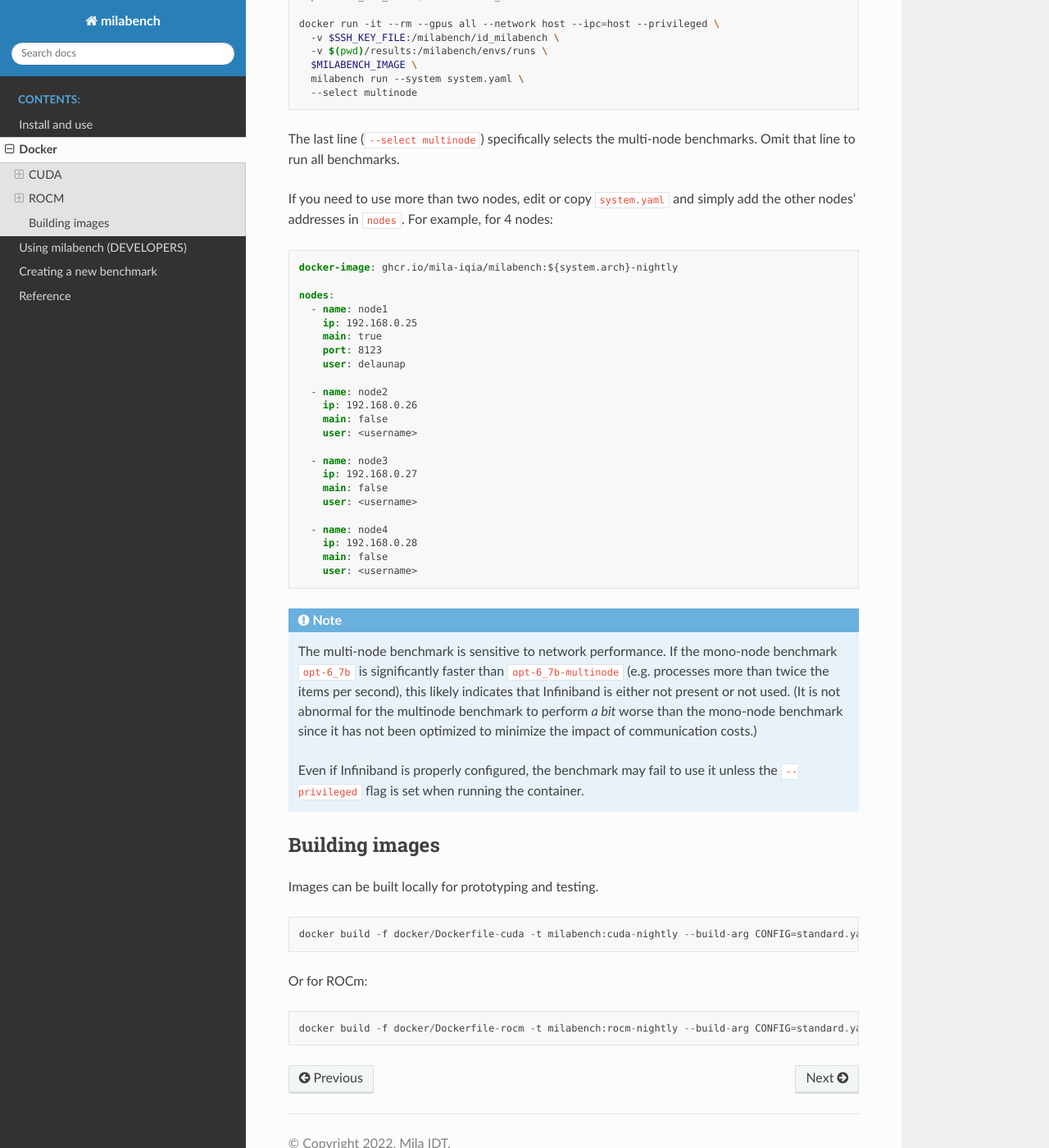
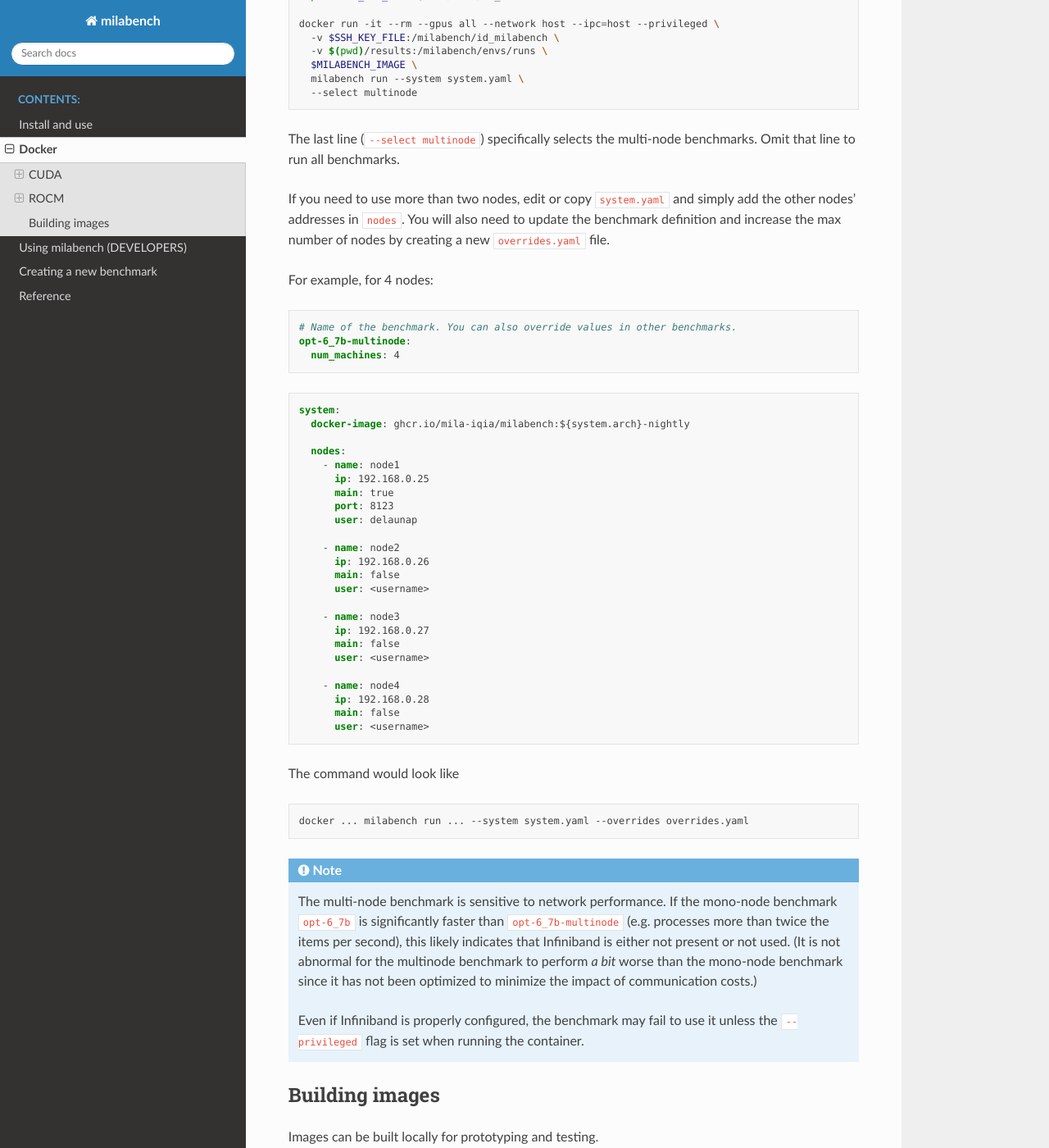
Before and after one commit to mila-iqia/milabench, a Sphinx documentation site: the page built from docs/docker.rst, in a window 1280 px wide and 1400 px high, scrolled down 2927 px. Shown: the whole window at 82% size. Built offline with Sphinx 7.4.7 and the Read the Docs theme 2.0.0, drawn with Linux system fonts in a browser that asks for light colours.

Commit message:
Update doc

```diff
--- a/docs/docker.rst
+++ b/docs/docker.rst
@@ -111,20 +111,20 @@
 
 .. code-block:: yaml
 
-  system:
-    docker-image: ghcr.io/mila-iqia/milabench:${system.arch}-nightly
+   system:
+     docker-image: ghcr.io/mila-iqia/milabench:${system.arch}-nightly
 
-    nodes:
-      - name: node1
-        ip: 192.168.0.25
-        main: true
-        port: 8123
-        user: <username>
+     nodes:
+       - name: node1
+         ip: 192.168.0.25
+         main: true
+         port: 8123
+         user: <username>
 
-      - name: node2
-        ip: 192.168.0.26
-        main: false
-        user: <username>
+       - name: node2
+         ip: 192.168.0.26
+         main: false
+         user: <username>
 
 
 Then, the command should look like this:
@@ -145,33 +145,53 @@
 
 The last line (``--select multinode``) specifically selects the multi-node benchmarks. Omit that line to run all benchmarks.
 
-If you need to use more than two nodes, edit or copy ``system.yaml`` and simply add the other nodes' addresses in ``nodes``. For example, for 4 nodes:
+If you need to use more than two nodes, edit or copy ``system.yaml`` and simply add the other nodes' addresses in ``nodes``.
+You will also need to update the benchmark definition and increase the max number of nodes by creating a new ``overrides.yaml`` file.
+
+For example, for 4 nodes:
+
 
 .. code-block:: yaml
 
-    docker-image: ghcr.io/mila-iqia/milabench:${system.arch}-nightly
+   # Name of the benchmark. You can also override values in other benchmarks.
+   opt-6_7b-multinode:
+     num_machines: 4
 
-    nodes:
-      - name: node1
-        ip: 192.168.0.25
-        main: true
-        port: 8123
-        user: delaunap
 
-      - name: node2
-        ip: 192.168.0.26
-        main: false
-        user: <username>
+.. code-block:: yaml
 
-      - name: node3
-        ip: 192.168.0.27
-        main: false
-        user: <username>
+   system:
+     docker-image: ghcr.io/mila-iqia/milabench:${system.arch}-nightly
 
-      - name: node4
-        ip: 192.168.0.28
-        main: false
-        user: <username>
+     nodes:
+       - name: node1
+         ip: 192.168.0.25
+         main: true
+         port: 8123
+         user: delaunap
+
+       - name: node2
+         ip: 192.168.0.26
+         main: false
+         user: <username>
+
+       - name: node3
+         ip: 192.168.0.27
+         main: false
+         user: <username>
+
+       - name: node4
+         ip: 192.168.0.28
+         main: false
+         user: <username>
+
+
+The command would look like
+
+.. code-block:: bash
+
+   docker ... milabench run ... --system system.yaml --overrides overrides.yaml
+
 
 .. note::
       The multi-node benchmark is sensitive to network performance. If the mono-node benchmark ``opt-6_7b`` is significantly faster than ``opt-6_7b-multinode`` (e.g. processes more than twice the items per second), this likely indicates that Infiniband is either not present or not used. (It is not abnormal for the multinode benchmark to perform *a bit* worse than the mono-node benchmark since it has not been optimized to minimize the impact of communication costs.)
```
Also changed, not shown: 1 other file.
